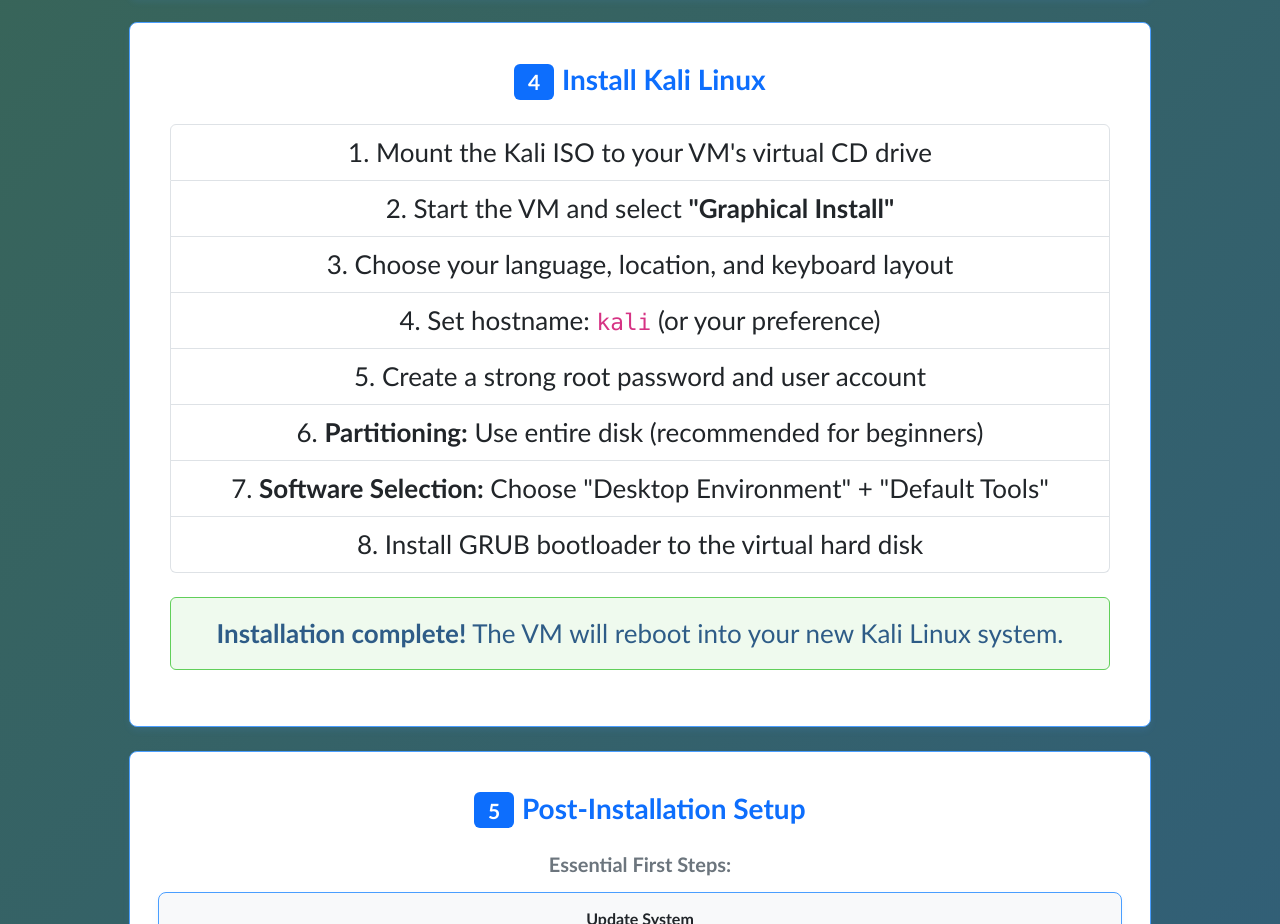
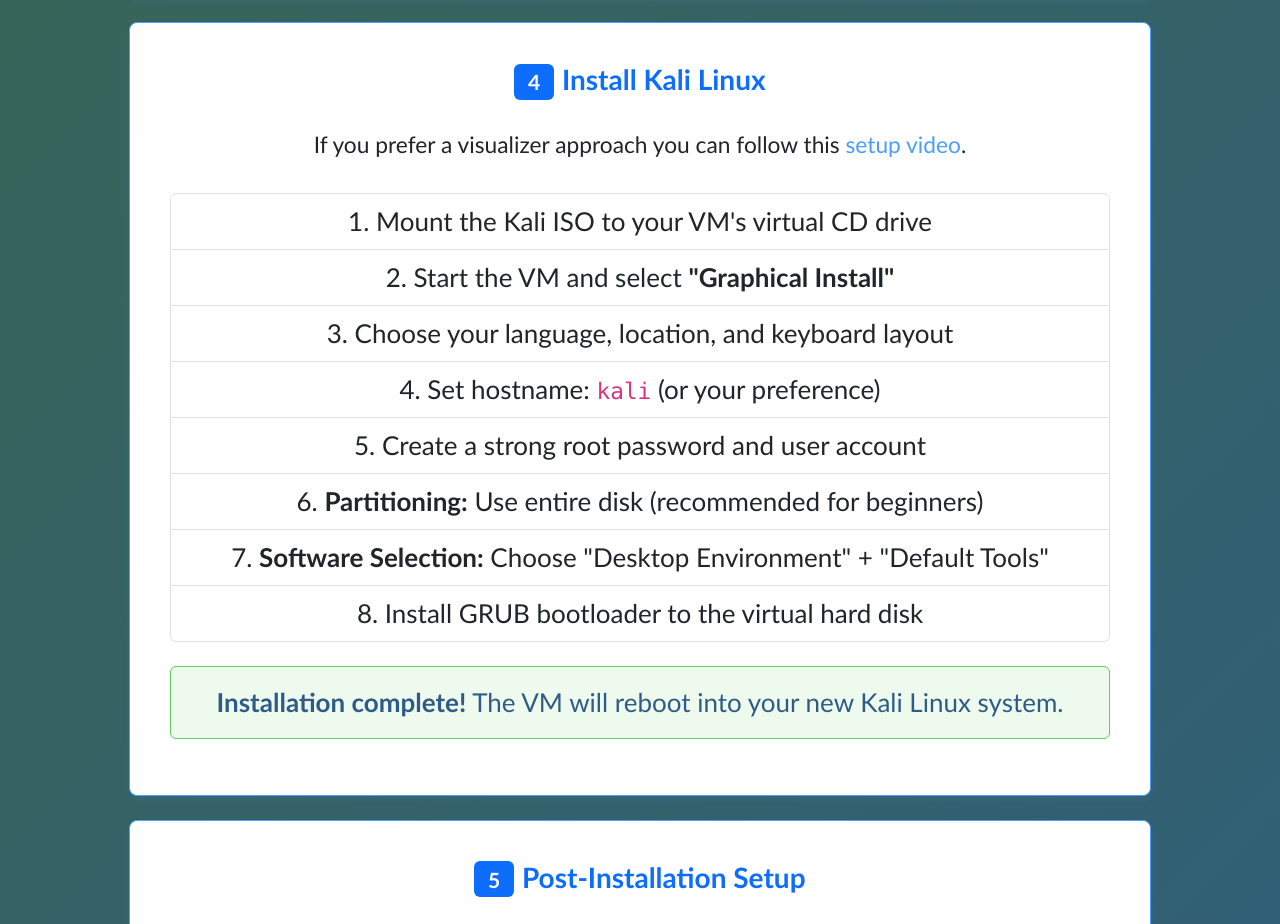
Before and after one commit to hacksu/kent-hack-it, a React (Create React App) app: page /kali-setup-guide in a window 1280 px wide. Shown: the part 2325-3249 px from the top of the page. Built offline with nearby package versions, Linux system fonts and the light colour scheme; no server answers.

Commit message:
External link to youtube tutorial for visual-learners

```diff
--- a/src/pages/kali_setup_guide.js
+++ b/src/pages/kali_setup_guide.js
@@ -159,6 +159,12 @@
                                         Install Kali Linux
                                     </h3>
 
+                                    <div style={{ paddingBottom: '30px' }}>
+                                        <small>
+                                            If you prefer a visualizer approach you can follow this <a href="https://www.youtube.com/watch?v=sAMnXte56yY&t=346s">setup video</a>.
+                                        </small>
+                                    </div>
+
                                     <ol className="list-group list-group-numbered mb-4">
                                         <li className="list-group-item">
                                             Mount the Kali ISO to your VM's virtual CD drive
```
